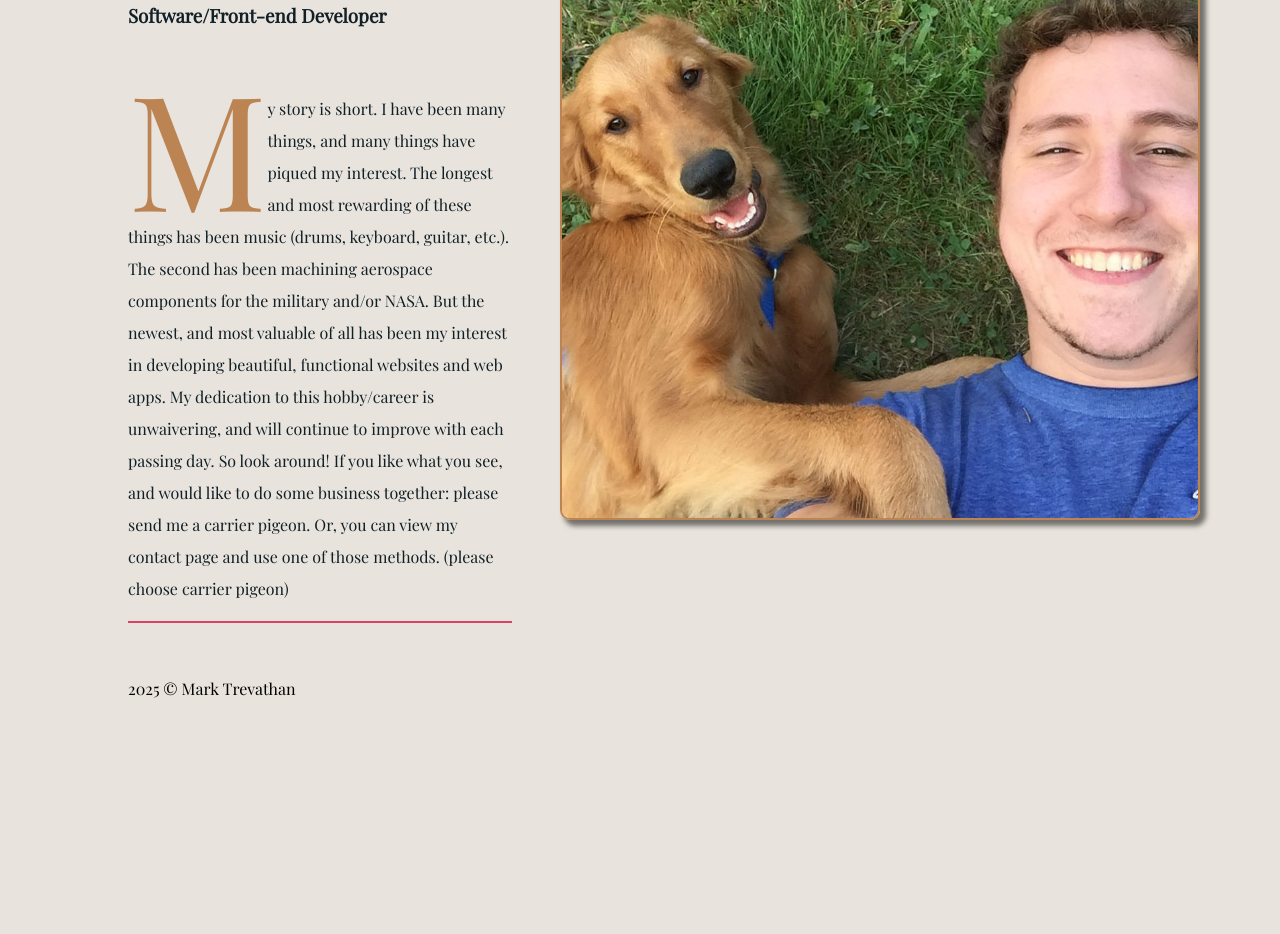
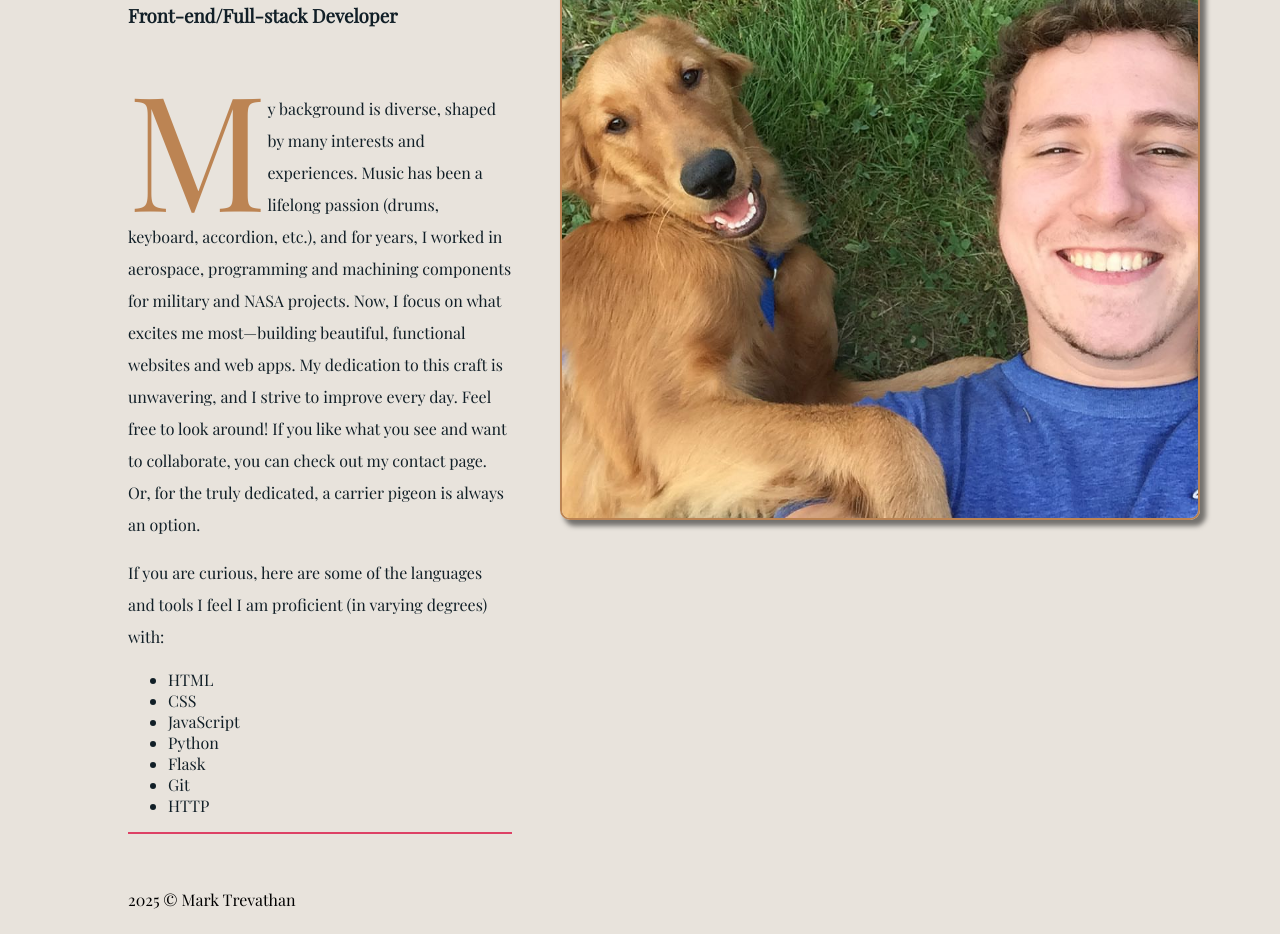
Before and after one commit to mtrevat/marktrevathan, a plain HTML site: page index.html in a window 1280 px wide. Shown: the part 288-1222 px from the top of the page. Before the commit the page ends 1011 px from the top, so only its background shows below. Drawn offline with nearby package versions, Linux system fonts and the light colour scheme; a script that the page names is missing.

Commit message:
added gitignore, updated about section

```diff
--- a/css/main.css
+++ b/css/main.css
@@ -64,7 +64,7 @@ p {
   line-height: 2em;
 }
 
-.wrapper p::first-letter {
+.first-letter::first-letter {
   font-size: 10em;
   color: #BC8453;
   float: left;
@@ -92,12 +92,9 @@ footer span a {
   color: #1DA1F2;
 }
 
-li {
-  list-style: none;
-}
-
 .contact-list li {
   margin: 10px 0px;
+  list-style: none;
 }
 
 .contact-list li:nth-child(3) {
@@ -139,6 +136,10 @@ Classes and Id's
   border-radius: 10px;
   border: 2px #BC8453 solid;
   box-shadow: 5px 5px 5px 1px rgba(0, 0, 0, 0.5);
+}
+
+.lang-list {
+  list-style-type: square;
 }
 
 .contact-link-img {
--- a/index.html
+++ b/index.html
@@ -19,8 +19,22 @@
       </nav>
       <section class="main-section">
         <h1>Mark Trevathan</h1>
-        <h3>Software/Front-end Developer</h3>
-        <p>My story is short. I have been many things, and many things have piqued my interest. The longest and most rewarding of these things has been music (drums, keyboard, guitar, etc.). The second has been machining aerospace components for the military and/or NASA.  But the newest, and most valuable of all has been my interest in developing beautiful, functional websites and web apps. My dedication to this hobby/career is unwaivering, and will continue to improve with each passing day. So look around! If you like what you see, and would like to do some business together: please send me a carrier pigeon. Or, you can view my contact page and use one of those methods. (please choose carrier pigeon)</p>
+        <h3>Front-end/Full-stack Developer</h3>
+        <p class="first-letter">My background is diverse, shaped by many interests and experiences. Music has been a lifelong passion (drums, keyboard, accordion, etc.), and for years, I worked in aerospace, programming and machining components for military and NASA projects.
+
+        Now, I focus on what excites me most—building beautiful, functional websites and web apps. My dedication to this craft is unwavering, and I strive to improve every day.
+
+        Feel free to look around! If you like what you see and want to collaborate, you can check out my contact page. Or, for the truly dedicated, a carrier pigeon is always an option.</p>
+        <p>If you are curious, here are some of the languages and tools I feel I am proficient (in varying degrees) with:</p>
+        <ul id="lang-list">
+          <li>HTML</li>
+          <li>CSS</li>
+          <li>JavaScript</li>
+          <li>Python</li>
+          <li>Flask</li>
+          <li>Git</li>
+          <li>HTTP</li>
+        </ul>
       </section>
     </div>
     <img src="img/tug.jpg" id="me-and-tug">
```
Also changed, not shown: js/scripts.js (added), 3 other files.
